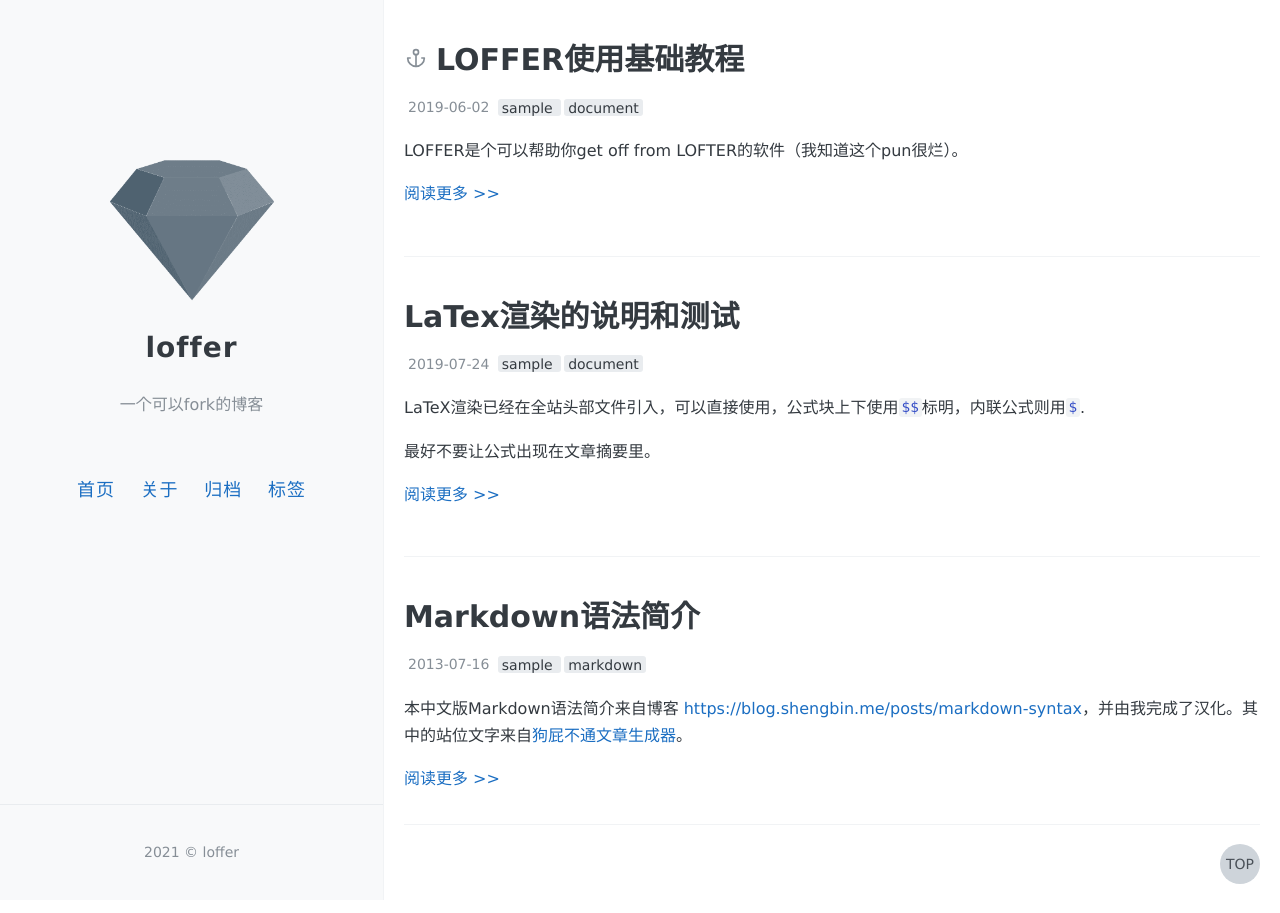
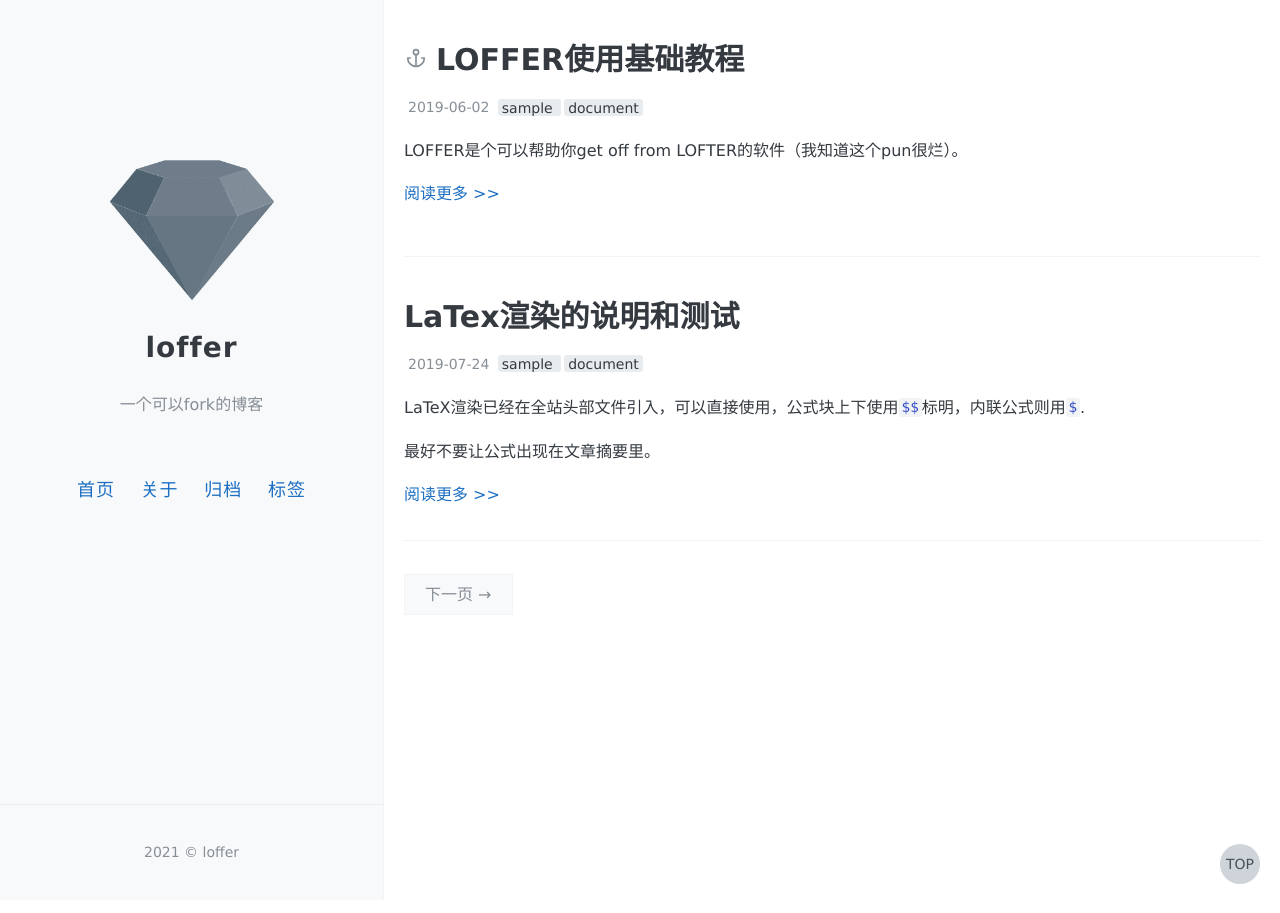
Before and after one commit to wmnhw/loffer, a Jekyll site: the page built from index.html, in a window 1280 px wide. Built offline with Jekyll 4.4.1, drawn with Linux system fonts in a browser that asks for light colours; the list of posts is cut into pages by our own code.

Commit message:
Update _config.yml

```diff
--- a/_config.yml
+++ b/_config.yml
@@ -42,7 +42,7 @@ navigation:
     url: /tags
 
 # 每页的文章数
-paginate: 8
+paginate: 2
 
 # 文章简介的区分标记
 excerpt_separator: <!-- more -->
```
